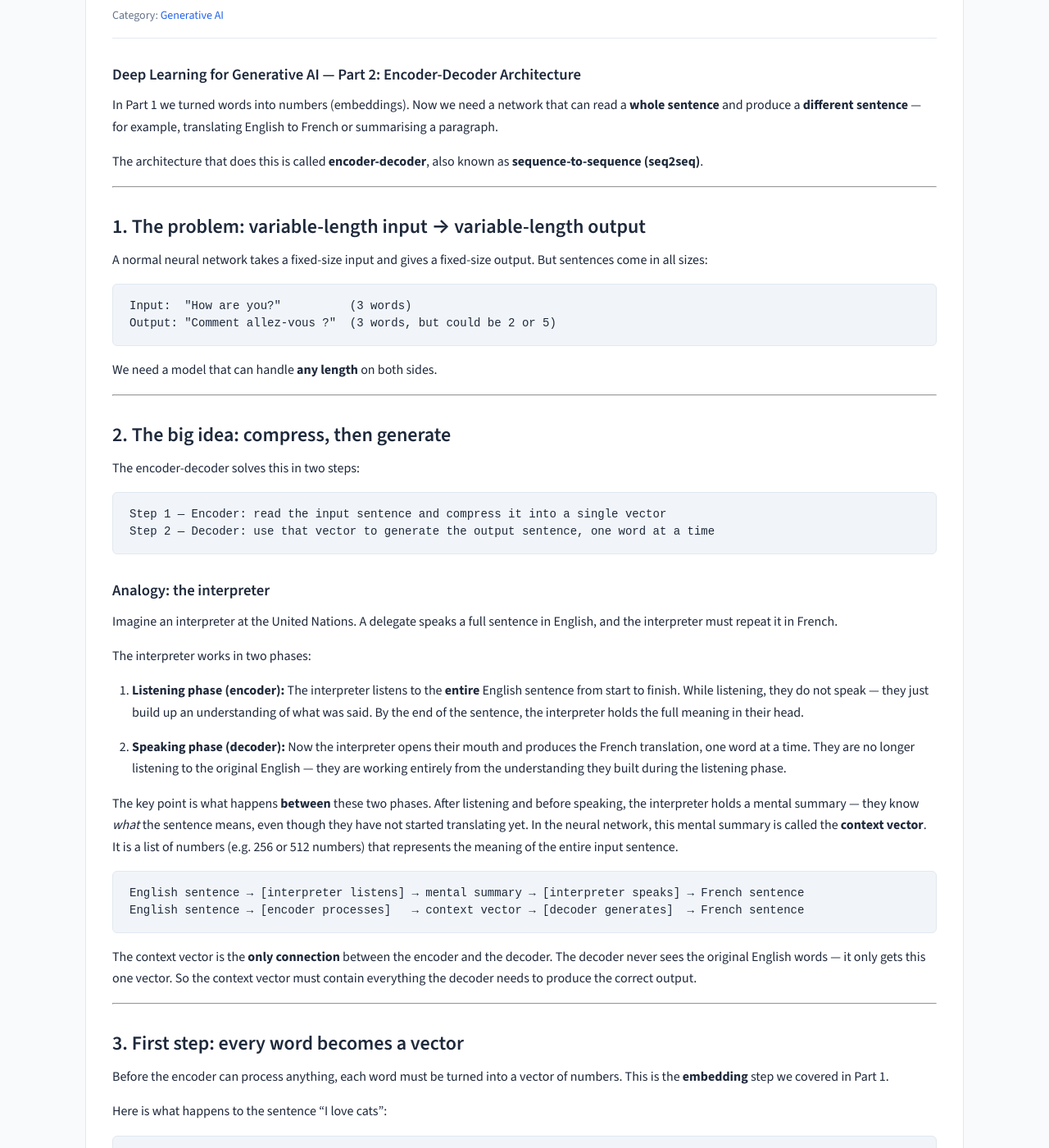
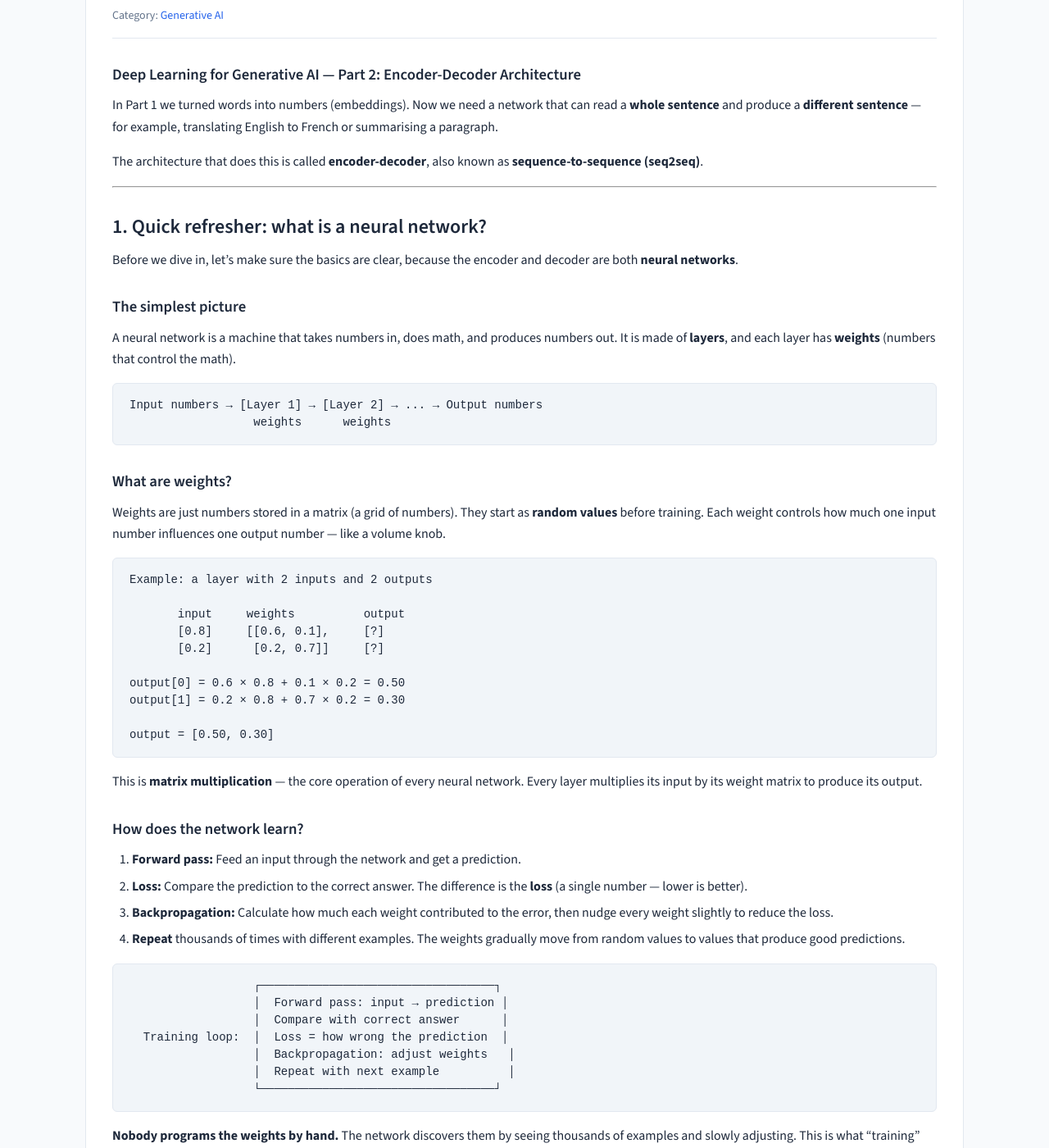
Before and after one commit to rilov/handbook, a Jekyll site: the page built from _topics/DL for GenAI - Part 2 - Encoder-Decoder Architecture.md, in a window 1280 px wide and 1400 px high, scrolled down 199 px. Shown: the whole window at 82% size. Built offline with Jekyll 4.4.1, drawn with Linux system fonts in a browser that asks for light colours; some of the changed text lies outside the part shown.

Commit message:
Add neural network primer (section 1): weights, matrix multiply, loss, backpropagation

````diff
--- a/_topics/DL for GenAI - Part 2 - Encoder-Decoder Architecture.md
+++ b/_topics/DL for GenAI - Part 2 - Encoder-Decoder Architecture.md
@@ -24,7 +24,64 @@ The architecture that does this is called **encoder-decoder**, also known as **s
 
 ---
 
-## 1. The problem: variable-length input → variable-length output
+## 1. Quick refresher: what is a neural network?
+
+Before we dive in, let's make sure the basics are clear, because the encoder and decoder are both **neural networks**.
+
+### The simplest picture
+
+A neural network is a machine that takes numbers in, does math, and produces numbers out. It is made of **layers**, and each layer has **weights** (numbers that control the math).
+
+```text
+Input numbers → [Layer 1] → [Layer 2] → ... → Output numbers
+                  weights      weights
+```
+
+### What are weights?
+
+Weights are just numbers stored in a matrix (a grid of numbers). They start as **random values** before training. Each weight controls how much one input number influences one output number — like a volume knob.
+
+```text
+Example: a layer with 2 inputs and 2 outputs
+
+       input     weights          output
+       [0.8]     [[0.6, 0.1],     [?]
+       [0.2]      [0.2, 0.7]]     [?]
+
+output[0] = 0.6 × 0.8 + 0.1 × 0.2 = 0.50
+output[1] = 0.2 × 0.8 + 0.7 × 0.2 = 0.30
+
+output = [0.50, 0.30]
+```
+
+This is **matrix multiplication** — the core operation of every neural network. Every layer multiplies its input by its weight matrix to produce its output.
+
+### How does the network learn?
+
+1. **Forward pass:** Feed an input through the network and get a prediction.
+2. **Loss:** Compare the prediction to the correct answer. The difference is the **loss** (a single number — lower is better).
+3. **Backpropagation:** Calculate how much each weight contributed to the error, then nudge every weight slightly to reduce the loss.
+4. **Repeat** thousands of times with different examples. The weights gradually move from random values to values that produce good predictions.
+
+```text
+                  ┌──────────────────────────────────┐
+                  │  Forward pass: input → prediction │
+                  │  Compare with correct answer      │
+  Training loop:  │  Loss = how wrong the prediction  │
+                  │  Backpropagation: adjust weights   │
+                  │  Repeat with next example          │
+                  └──────────────────────────────────┘
+```
+
+**Nobody programs the weights by hand.** The network discovers them by seeing thousands of examples and slowly adjusting. This is what "training" means.
+
+### Why does this matter for encoder-decoder?
+
+The encoder and decoder are both neural networks with their own weight matrices. When we later see terms like `W_h`, `W_x`, and `b`, those are just the weights inside these networks — numbers that start random and are learned during training through the process above.
+
+---
+
+## 2. The problem: variable-length input → variable-length output
 
 A normal neural network takes a fixed-size input and gives a fixed-size output. But sentences come in all sizes:
 
@@ -67,7 +124,7 @@ The context vector is the **only connection** between the encoder and the decode
 
 ---
 
-## 3. First step: every word becomes a vector
+## 4. First step: every word becomes a vector
 
 Before the encoder can process anything, each word must be turned into a vector of numbers. This is the **embedding** step we covered in Part 1.
 
@@ -104,9 +161,9 @@ These embedding vectors are what the encoder actually receives. It never sees th
 
 ---
 
-## 4. The encoder
+## 5. The encoder
 
-The encoder's job is to read the word vectors from section 3, **one at a time**, and build up a single summary of the whole sentence. The encoder is typically an **RNN** (Recurrent Neural Network), **LSTM**, or **GRU** — all of which work in the same general way described below.
+The encoder's job is to read the word vectors from section 4, **one at a time**, and build up a single summary of the whole sentence. The encoder is typically an **RNN** (Recurrent Neural Network), **LSTM**, or **GRU** — all of which work in the same general way described below.
 
 ### What is a hidden state?
 
@@ -307,7 +364,7 @@ After the last word, the hidden state contains a compressed representation of th
 
 ---
 
-## 5. The context vector
+## 6. The context vector
 
 The context vector is the bridge between the encoder and decoder. It is a single vector (e.g. 256 or 512 numbers) that must summarise the entire input.
 
@@ -319,7 +376,7 @@ This is both the power and the weakness of this design. We will see the weakness
 
 ---
 
-## 6. The decoder
+## 7. The decoder
 
 The decoder is another RNN. It starts with the context vector as its initial hidden state and generates the output sentence one word at a time.
 
@@ -349,7 +406,7 @@ At each step the decoder:
 
 ---
 
-## 7. Putting it all together
+## 8. Putting it all together
 
 ```text
 ┌──────────────────────────┐      ┌──────────────────────────────┐
````
Also changed, not shown: other parts of _topics/DL for GenAI - Part 2 - Encoder-Decoder Architecture.md (+6 -6 lines).
